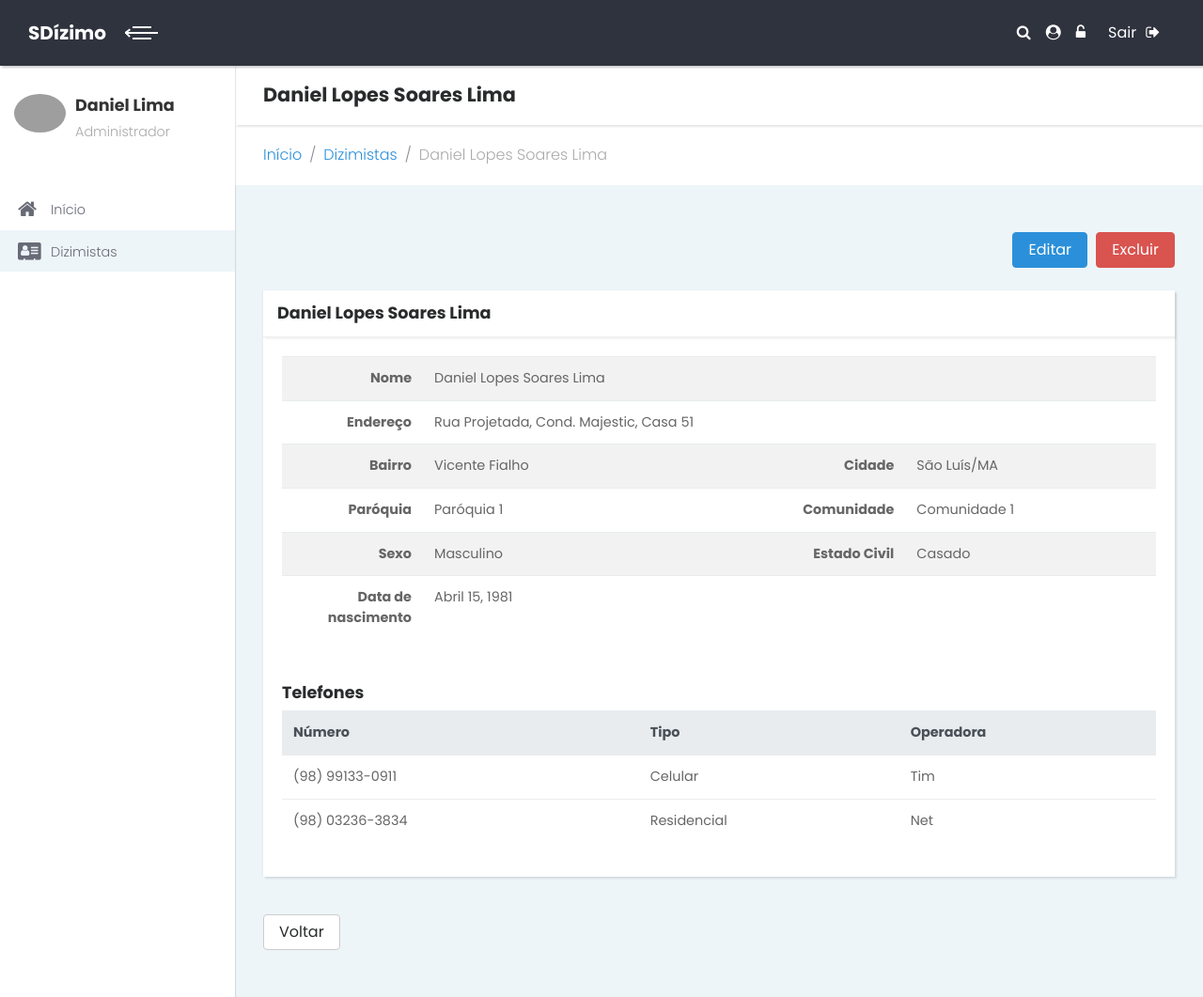
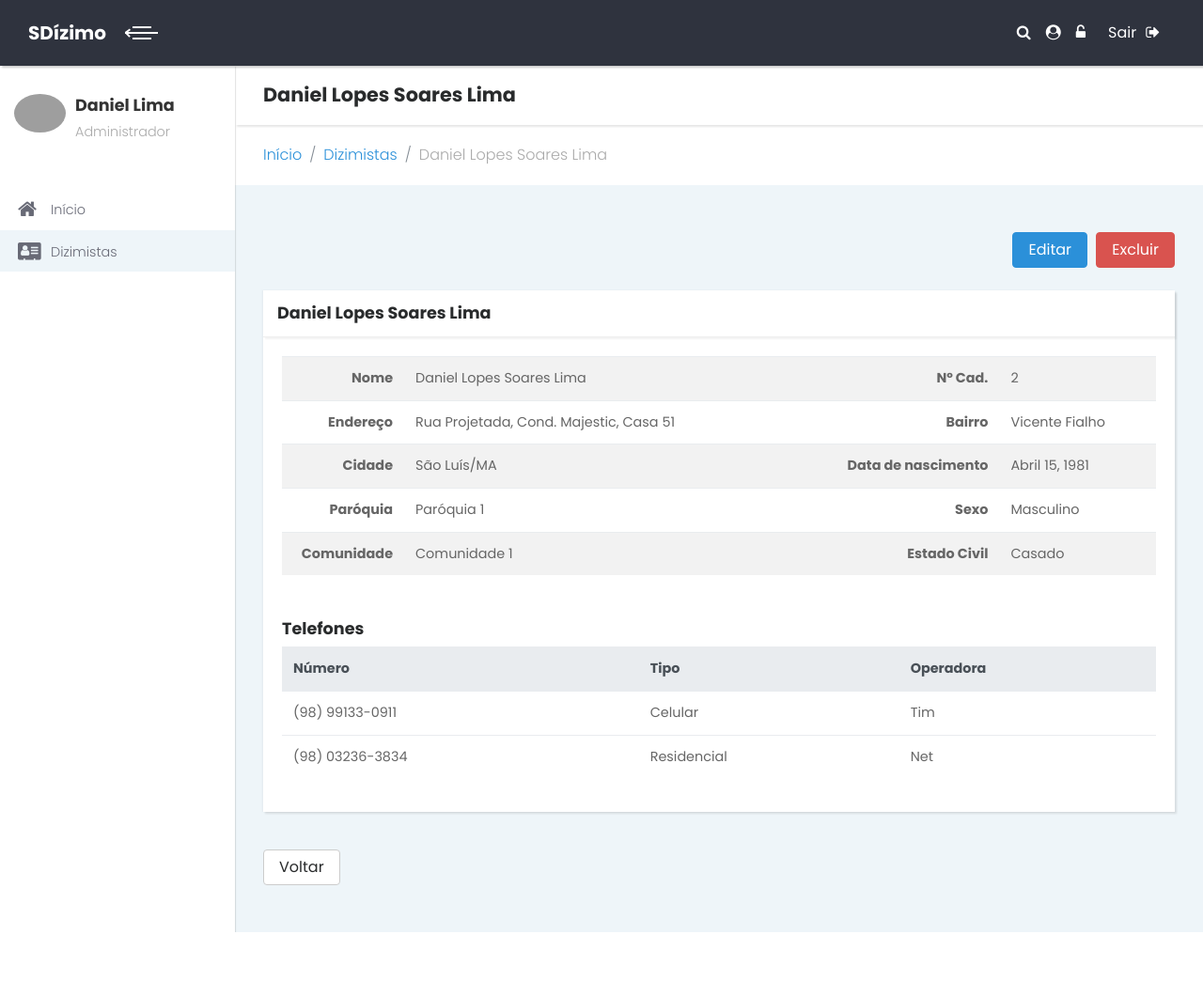
Before and after one commit to mesquitadev/sdizimo, a Django app: page /dizimistas/2/exibe/ in a window 1280 px wide. Shown: the whole page at 94% size. After the commit the page ends 992 px from the top, so only its background shows below. Run offline with Django 3.2, Linux system fonts and the light colour scheme; a user stored in the database is signed in; data comes from the database, SQL or seed files in the repository; both versions use the stored data as it was after the commit; some libraries are stand-ins or nearby versions; grey boxes are pictures that could not be loaded.

Commit message:
Adicionado número de cadastro na listagem e pesquisa de dizimista.

```diff
--- a/apps/dizimo/filters.py
+++ b/apps/dizimo/filters.py
@@ -3,6 +3,7 @@ from search_views.filters import BaseFilter
 
 class DizimistaFilter(BaseFilter):
     search_fields = {
+        'pk' : ['pk', ],
         'nome' : ['nome', ],
         'paroquia' : ['paroquia', ],
         'comunidade' : ['comunidade', ],
--- a/apps/dizimo/forms.py
+++ b/apps/dizimo/forms.py
@@ -24,6 +24,7 @@ TelefoneFormSet = inlineformset_factory(Dizimista, Telefone, fields=('numero', '
 
 
 class ConsultaDizimistaForm(forms.Form):
+    pk = forms.IntegerField(label='Nº Cad.', required=False)
     nome = forms.CharField(label='Nome', required=False)
     paroquia = forms.CharField(label='Paróquia', required=False)
     comunidade = forms.CharField(label='Comunidade', required=False)
--- a/sdizimo/settings.py
+++ b/sdizimo/settings.py
@@ -131,6 +131,12 @@ STATICFILES_DIRS = [
 ]
 
 
+# Media files
+
+MEDIA_URL = '/media/'
+MEDIA_ROOT = os.path.join(BASE_DIR, 'media')
+
+
 # Logout default url
 
 LOGOUT_REDIRECT_URL = 'login'
--- a/sdizimo/urls.py
+++ b/sdizimo/urls.py
@@ -13,8 +13,11 @@ Including another URLconf
     1. Import the include() function: from django.conf.urls import url, include
     2. Add a URL to urlpatterns:  url(r'^blog/', include('blog.urls'))
 """
+from django.conf import settings
 from django.conf.urls import url, include
+from django.conf.urls.static import static
 from django.contrib import admin
+
 from apps.comum import views
 
 
@@ -24,3 +27,6 @@ urlpatterns = [
     url(r'^$', views.inicio, name='inicio'),
     url(r'^admin/', admin.site.urls),
 ]
+
+if settings.DEBUG:
+    urlpatterns += static(settings.MEDIA_URL, document_root=settings.MEDIA_ROOT)
--- a/templates/dizimo/dizimistas.html
+++ b/templates/dizimo/dizimistas.html
@@ -38,11 +38,11 @@
         <thead class="thead-inverse">
           <tr>
             <th scope="col">#</th>
+            <th scope="col">Nº Cad.</th>
             <th scope="col">Nome</th>
             <th scope="col">Endereço</th>
             <th scope="col">Bairro</th>
             <th scope="col">Cidade</th>
-            <th scope="col">Estado</th>
             <th scope="col">Paróquia</th>
             <th scope="col">Comunidade</th>
             {% comment %} <th scope="col">Data de nascimento</th> {% endcomment %}
@@ -55,11 +55,11 @@
                 <a href="{% url 'dizimo:exibe_dizimista' dizimista.pk %}" title="Exibir {{ dizimista.nome }}"><i class="fa fa-search" aria-hidden="true"></i></a>
                 <a href="{% url 'dizimo:edita_dizimista' dizimista.pk %}" title="Editar {{ dizimista.nome }}"><i class="fa fa-pencil-square-o" aria-hidden="true"></i></a>
               </td>
+              <td>{{ dizimista.pk }}</td>
               <td>{{ dizimista.nome }}</td>
               <td>{{ dizimista.endereco }}</td>
               <td>{{ dizimista.bairro }}</td>
               <td>{{ dizimista.cidade }}</td>
-              <td>{{ dizimista.estado }}</td>
               <td>{{ dizimista.paroquia }}</td>
               <td>{{ dizimista.comunidade }}</td>
               {% comment %} <td>{{ dizimista.data_nascimento }}</td> {% endcomment %}
--- a/templates/dizimo/exibe_dizimista.html
+++ b/templates/dizimo/exibe_dizimista.html
@@ -29,34 +29,34 @@
     <div class="card-body">
       <table class="table table-striped">
         <tr>
-          <td width="150" class="text-right"><strong>Nome</strong></td>
-          <td colspan="3">{{dizimista.nome}}</td>
+          <td width="130" class="text-right"><strong>Nome</strong></td>
+          <td>{{dizimista.nome}}</td>
+          <td class="text-right"><strong>Nº Cad.</strong></td>
+          <td>{{dizimista.pk}}</td>
         </tr>
         <tr>
           <td class="text-right"><strong>Endereço</strong></td>
-          <td colspan="3">{{dizimista.endereco}}</td>
+          <td>{{dizimista.endereco}}</td>
+          <td class="text-right"><strong>Bairro</strong></td>
+          <td>{{dizimista.bairro}}</td>
         </tr>
         <tr>
-          <td class="text-right"><strong>Bairro</strong></td>
-          <td>{{dizimista.bairro}}</td>
           <td class="text-right"><strong>Cidade</strong></td>
           <td>{{dizimista.cidade}}/{{dizimista.estado}}</td>
+          <td class="text-right"><strong>Data de nascimento</strong></td>
+          <td>{{dizimista.data_nascimento}}</td>
         </tr>
         <tr>
           <td class="text-right"><strong>Paróquia</strong></td>
           <td>{{dizimista.paroquia}}</td>
+          <td class="text-right"><strong>Sexo</strong></td>
+          <td>{{dizimista.get_sexo_display}}</td>
+        </tr>
+        <tr>
           <td class="text-right"><strong>Comunidade</strong></td>
           <td>{{dizimista.comunidade}}</td>
-        </tr>
-        <tr>
-          <td class="text-right"><strong>Sexo</strong></td>
-          <td>{{dizimista.get_sexo_display}}</td>
           <td class="text-right"><strong>Estado Civil</strong></td>
           <td>{{dizimista.get_estado_civil_display}}</td>
-        </tr>
-        <tr>
-          <td class="text-right"><strong>Data de nascimento</strong></td>
-          <td colspan="3">{{dizimista.data_nascimento}}</td>
         </tr>
       </table>
 
```
Also changed, not shown: db.sqlite3.
